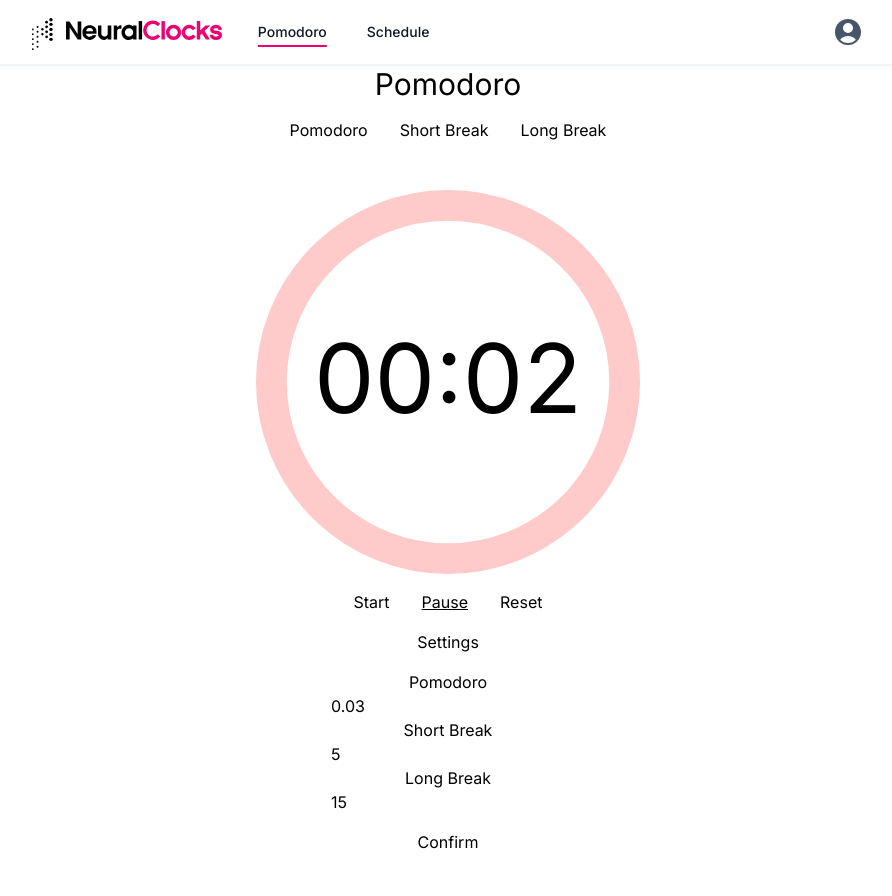
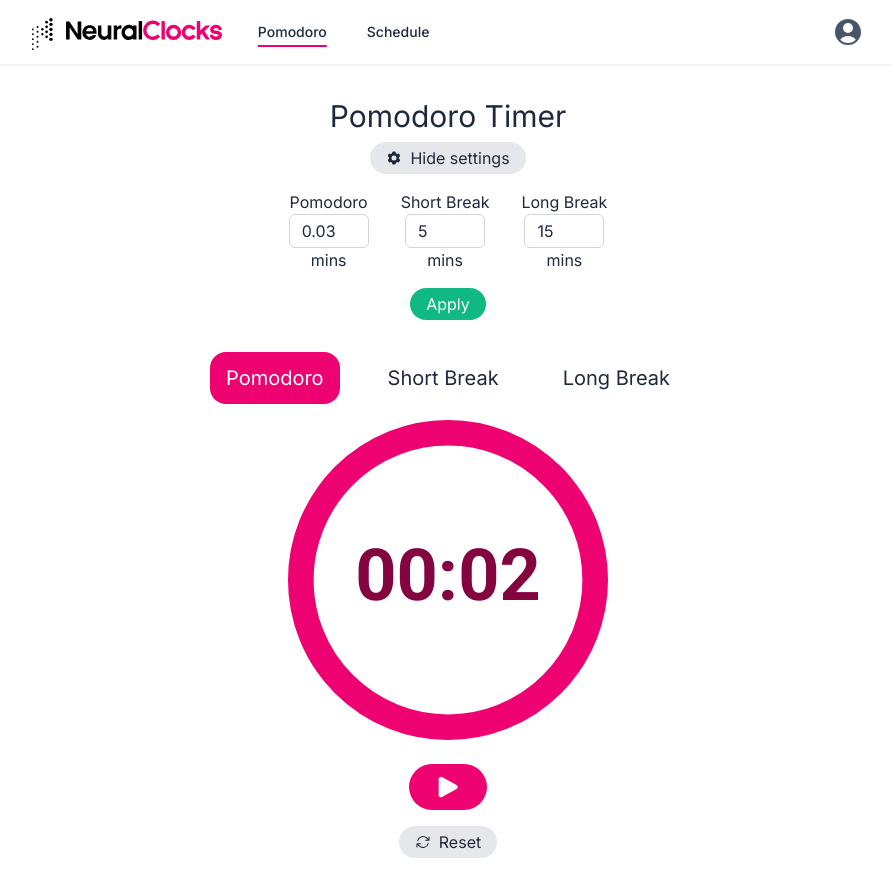
Before and after one commit to scisneros/neuralworks-test, a Next.js app in the folder neuralclocks/: page /pomodoro in a window 1280 px wide. Both pictures are taken after a click on the button "Settings". Shown: the top 896 px of the page, without its empty margins (192-1084 px from the left). Before the commit the page ends 854 px from the top, so only its background shows below. Built offline with nearby package versions, Linux system fonts and the light colour scheme.

Commit message:
Timer styles

```diff
--- a/neuralclocks/app/layout.tsx
+++ b/neuralclocks/app/layout.tsx
@@ -1,11 +1,17 @@
 import Navbar from "@/components/navbar";
 import "./globals.css";
 import type { Metadata } from "next";
-import { Inter } from "next/font/google";
+import { Inter, Roboto } from "next/font/google";
 
 const inter = Inter({
   subsets: ["latin"],
   variable: "--font-inter",
+});
+
+const robotoMono = Roboto({
+  subsets: ["latin"],
+  variable: "--font-roboto-mono",
+  weight: ["400", "700"],
 });
 
 export const metadata: Metadata = {
@@ -19,8 +25,8 @@ export default function RootLayout({
   children: React.ReactNode;
 }) {
   return (
-    <html lang="en" className={`${inter.variable}`}>
-      <body className="mx-auto min-h-screen max-w-4xl">
+    <html lang="en" className={`${inter.variable} ${robotoMono.variable}`}>
+      <body className="mx-auto min-h-screen max-w-4xl text-slate-800">
         <Navbar />
         {children}
       </body>
--- a/neuralclocks/app/pomodoro/page.tsx
+++ b/neuralclocks/app/pomodoro/page.tsx
@@ -4,6 +4,7 @@ import { useEffect, useState } from "react";
 import Timer from "./timer";
 import { Stage } from "./types";
 import PomodoroSettings from "./settings";
+import clsx from "clsx";
 
 // To modify the default stages, change the values in this array.
 // Stages can be added/removed without requiring further modifications.
@@ -44,23 +45,29 @@ export default function Pomodoro() {
 
   return (
     <div className="text-center">
-      <h1>Pomodoro</h1>
+      <h1 className="mt-8 mb-2">Pomodoro Timer</h1>
+      <PomodoroSettings stages={stages} setStages={setStages} />
       {stages.map((thisStage) => (
         <button
-          className="mx-4 mt-4"
+          className={clsx(
+            "mx-4 mt-8 mb-4 rounded-2xl px-4 py-3 text-xl transition-colors",
+            thisStage.name === currentStage.name && [
+              "bg-primary",
+              "text-white",
+            ],
+          )}
           key={thisStage.name}
           onClick={() => setCurrentStage(thisStage)}
         >
           {thisStage.label}
         </button>
       ))}
-      <div className="mt-4 min-h-[2rem] text-2xl">{message}</div>
       <Timer
         startingTime={currentStage.duration}
         onFinish={handleTimerFinish}
         onReset={handleTimerReset}
       />
-      <PomodoroSettings stages={stages} setStages={setStages} />
+      <div className="mt-4 min-h-[2rem] text-2xl">{message}</div>
     </div>
   );
 }
--- a/neuralclocks/app/pomodoro/progress.tsx
+++ b/neuralclocks/app/pomodoro/progress.tsx
@@ -10,9 +10,11 @@ import clsx from "clsx";
 const TimerProgress = ({
   time,
   startingTime,
+  isRunning,
 }: {
   time: number;
   startingTime: number;
+  isRunning: boolean;
 }) => {
   // Customizable.
   const stroke = 8;
@@ -20,16 +22,20 @@ const TimerProgress = ({
   // To control the size of the component, use its root's CSS width.
   const radius = 50 - stroke / 2;
 
+  // Check if the timer is at its starting time and not running.
+  const isStandby = !isRunning && time === startingTime;
+
+  // Timer progress. Goes from 1 to 0.
   const progress = time / startingTime;
 
   return (
-    <div className="relative mx-auto flex w-96 items-center justify-center">
+    <div className="relative mx-auto mb-4 flex w-11/12 items-center justify-center sm:w-80">
       <svg viewBox="0 0 100 100" className="progress-ring">
         {/* Background circle */}
         <circle
           className={clsx(
             "fill-transparent",
-            "stroke-red-200",
+            "stroke-primary-100",
             "[stroke-linecap:round]",
             "transition-all duration-300",
           )}
@@ -44,12 +50,11 @@ const TimerProgress = ({
         <circle
           className={clsx(
             "fill-transparent",
-            "stroke-red-500",
+            "stroke-primary",
             "[stroke-linecap:round]",
             "-rotate-90",
             "origin-center",
             "transition-all duration-300",
-            { "opacity-0": progress === 1 },
           )}
           r={radius}
           cx={50}
@@ -57,12 +62,15 @@ const TimerProgress = ({
           style={{
             strokeWidth: stroke,
             strokeDasharray: `${2 * Math.PI * radius} ${2 * Math.PI * radius}`,
-            strokeDashoffset: 2 * Math.PI * radius * progress,
+            strokeDashoffset:
+              2 * Math.PI * radius * progress * (isStandby ? 0 : 1),
           }}
         />
       </svg>
       {/* Digital clock */}
-      <div className="absolute mb-2 text-8xl">{secToTime(time)}</div>
+      <div className="absolute mb-2 font-mono text-7xl font-bold text-primary-dark">
+        {secToTime(time)}
+      </div>
     </div>
   );
 };
--- a/neuralclocks/app/pomodoro/settings.tsx
+++ b/neuralclocks/app/pomodoro/settings.tsx
@@ -1,5 +1,7 @@
 import { useState } from "react";
 import { Stage } from "./types";
+import { HiCog6Tooth } from "react-icons/hi2";
+import { Transition } from "@headlessui/react";
 
 const PomodoroSettings = ({
   stages,
@@ -36,33 +38,46 @@ const PomodoroSettings = ({
 
   return (
     <div>
-      <button className="mt-4" onClick={() => setSettingsOpen(!settingsOpen)}>
-        Settings
+      <button
+        className="mx-auto block rounded-full bg-gray-200 px-4 py-1 align-middle transition-colors hover:bg-gray-300"
+        onClick={() => setSettingsOpen(!settingsOpen)}
+      >
+        <HiCog6Tooth className="mb-1 mr-2 inline-block" />
+        {settingsOpen ? "Hide settings" : "Settings"}
       </button>
-      {settingsOpen && (
-        <div className="mt-4">
+      <Transition
+        show={settingsOpen}
+        enterFrom="opacity-0 scale-75"
+        enterTo="opacity-100 scale-100"
+        leaveFrom="opacity-100 scale-100"
+        leaveTo="opacity-0 scale-75"
+        className="transition-[opacity, transform] duration-100 origin-top"
+      >
+        <div className="mt-4 flex justify-center">
           {stagesSettings.map((thisStage) => (
-            <div key={thisStage.name}>
+            <div className="mx-4" key={thisStage.name}>
               <div>{thisStage.label}</div>
               <input
                 type="number"
+                className="w-20 rounded-md border border-gray-300 px-3 py-1 focus:border-primary focus:ring-primary"
                 // Uses defaultValue and onBlur instead of value and onChange
                 // to prevent input changes while the user is typing.
                 defaultValue={Number((thisStage.duration / 60).toFixed(2))} // Convert to minutes
                 onBlur={(e) => handleTimeChange(thisStage.name, e.target.value)}
               />
+              <div>mins</div>
             </div>
           ))}
-          <button
-            className="mt-4"
-            onClick={() => {
-              confirmSettings();
-            }}
-          >
-            Confirm
-          </button>
         </div>
-      )}
+        <button
+          className="mt-4 mx-auto block rounded-full text-white bg-emerald-500 px-4 py-1 align-middle transition-colors hover:bg-emerald-600"
+          onClick={() => {
+            confirmSettings();
+          }}
+        >
+          Apply
+        </button>
+      </Transition>
     </div>
   );
 };
--- a/neuralclocks/app/pomodoro/timer.tsx
+++ b/neuralclocks/app/pomodoro/timer.tsx
@@ -3,6 +3,7 @@
 import { useEffect, useState } from "react";
 import clsx from "clsx";
 import TimerProgress from "./progress";
+import { HiArrowPath, HiPause, HiPlay } from "react-icons/hi2";
 
 /**
  * Timer component. Displays a timer that counts down from a given time
@@ -62,14 +63,14 @@ const Timer = ({
     handleReset();
   }, [startingTime]);
 
-  const handleStart = () => {
-    setIsRunning(true);
-    onStart?.();
-  };
-
-  const handlePause = () => {
-    setIsRunning(false);
-    onPause?.();
+  const handlePlayPause = () => {
+    if (!isRunning) {
+      setIsRunning(true);
+      onStart?.();
+    } else {
+      setIsRunning(false);
+      onPause?.();
+    }
   };
 
   const handleReset = () => {
@@ -80,20 +81,25 @@ const Timer = ({
 
   return (
     <div className="text-center">
-      <TimerProgress time={time} startingTime={startingTime} />
+      <TimerProgress
+        time={time}
+        startingTime={startingTime}
+        isRunning={isRunning}
+      />
       <button
-        className={clsx("mx-4 mt-4", { underline: isRunning })}
-        onClick={() => handleStart()}
+        className={clsx(
+          "mx-auto mt-6 block rounded-full bg-primary px-6 py-2 text-3xl text-white",
+          { underline: isRunning },
+        )}
+        onClick={() => handlePlayPause()}
       >
-        Start
+        {isRunning ? <HiPause /> : <HiPlay />}
       </button>
       <button
-        className={clsx("mx-4 mt-4", { underline: !isRunning })}
-        onClick={() => handlePause()}
+        className="mx-auto mt-4 block rounded-full bg-gray-200 px-4 py-1 align-middle transition-colors hover:bg-gray-300"
+        onClick={() => handleReset()}
       >
-        Pause
-      </button>
-      <button className="mx-4 mt-4" onClick={() => handleReset()}>
+        <HiArrowPath className="mb-1 mr-2 inline-block" />
         Reset
       </button>
     </div>
--- a/neuralclocks/components/navbar.tsx
+++ b/neuralclocks/components/navbar.tsx
@@ -56,7 +56,7 @@ const Navbar = () => {
                           key={item.name}
                           href={item.href}
                           className={clsx(
-                            "rounded-md px-3 py-2 text-sm font-medium text-gray-900",
+                            "rounded-md px-3 py-2 text-sm font-medium",
                             "underline decoration-2 underline-offset-8",
                             "transition-[text-decoration-color]",
                             item.current
@@ -138,7 +138,7 @@ const Navbar = () => {
                     item.current
                       ? "font-bold underline decoration-primary decoration-2 underline-offset-4"
                       : "hover:underline hover:decoration-primary hover:decoration-2 hover:underline-offset-8",
-                    "block rounded-md px-3 py-2 text-base font-medium text-gray-900",
+                    "block rounded-md px-3 py-2 text-base font-medium",
                   )}
                   aria-current={item.current ? "page" : undefined}
                 >
--- a/neuralclocks/tailwind.config.js
+++ b/neuralclocks/tailwind.config.js
@@ -9,11 +9,14 @@ module.exports = {
     extend: {
       fontFamily: {
         sans: ['var(--font-inter)'],
+        mono: ['var(--font-roboto-mono)'],
       },
       colors: {
         primary: {
           50: "#fef2f8",
+          100: "#ffe3f1",
           DEFAULT: "#ee0171",
+          "dark": "#840440",
         },
       },
     },
```
